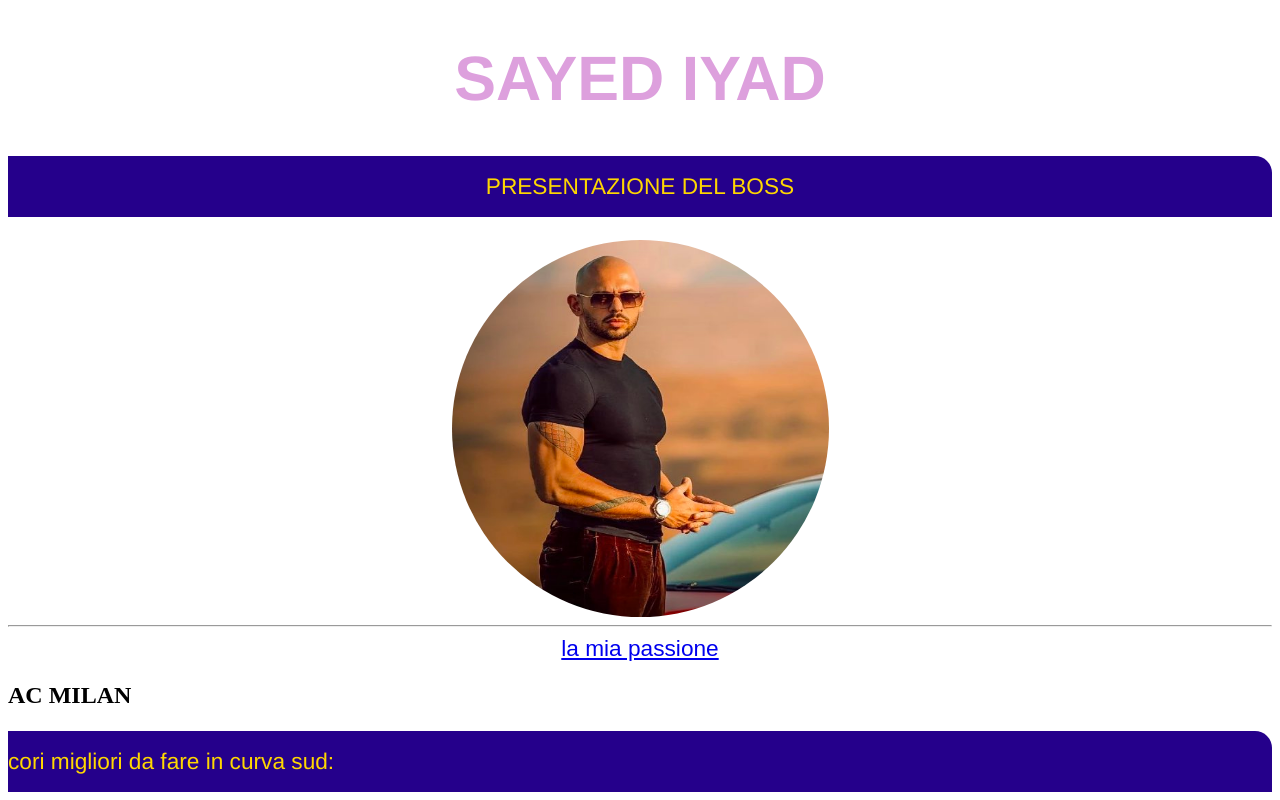
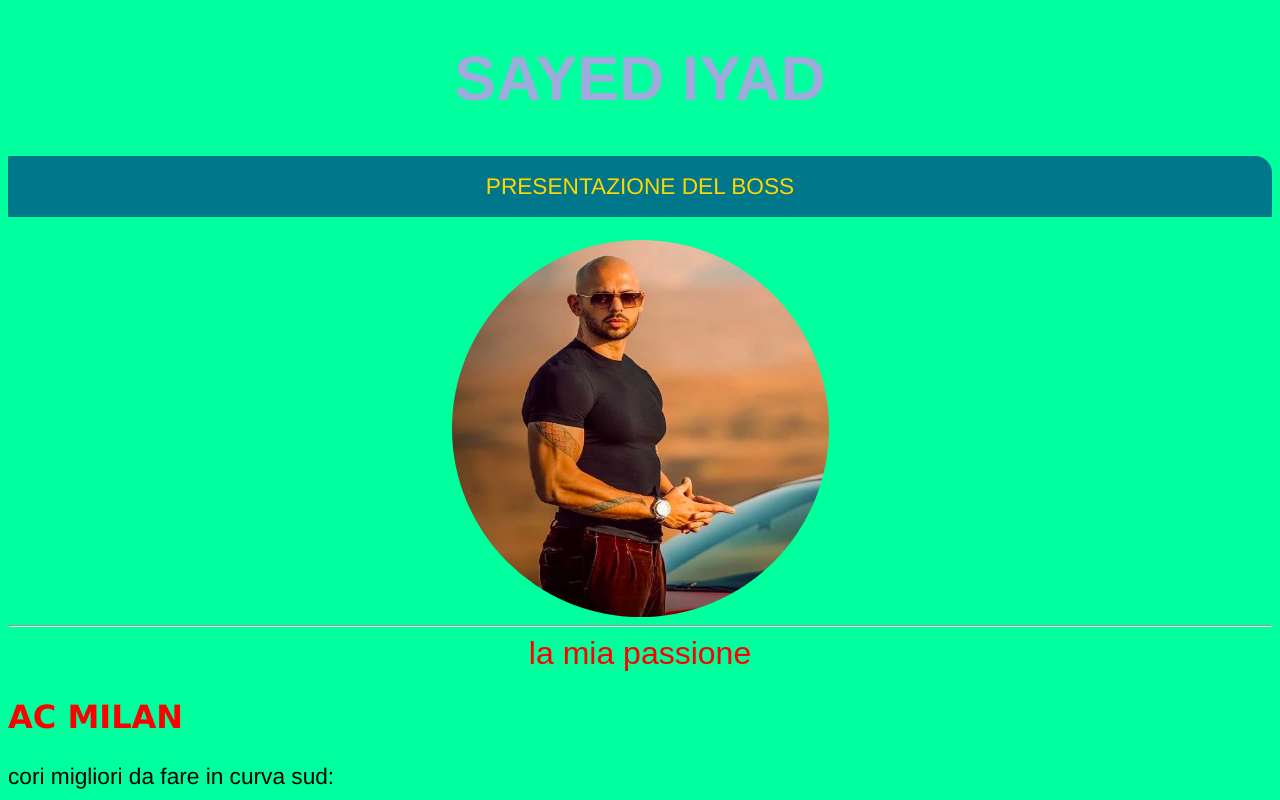
Before and after one commit to Sayed-Iyad/m.i.t.-html, a plain HTML site: page hello.html in a window 1280 px wide. Shown: the top 800 px of the page. Drawn offline with Linux system fonts and the light colour scheme.

Commit message:
versione milan

```diff
--- a/style.css
+++ b/style.css
@@ -1,5 +1,5 @@
 div {
- color:plum;
+ color:rgb(160, 171, 221);
  font-family: arial;
  font-size: 17pt;
 }
@@ -23,8 +23,8 @@ h1 {
     font-size: 47pt;
 }
 
-p {
-    background-color: rgb(37, 0, 139);
+.boss {
+    background-color: rgb(0, 118, 139);
     border-top-right-radius: 17px;
     border-top-right-radius: 17px;
     color: gold;
@@ -37,3 +37,26 @@ p {
     font-family: helvetica;
     font-size: 17pt;
 }
+
+body{
+    background: rgb(0, 255, 157);
+
+
+}
+
+.link1 a {
+    text-align: center;
+}
+
+a {
+    text-decoration: none;
+    color: red;
+    font-size: xx-large;
+
+}
+
+h2 {
+    font-family: Verdana, Geneva, Tahoma, sans-serif;
+    font-size: xx-large;
+    color: red;
+}
```
